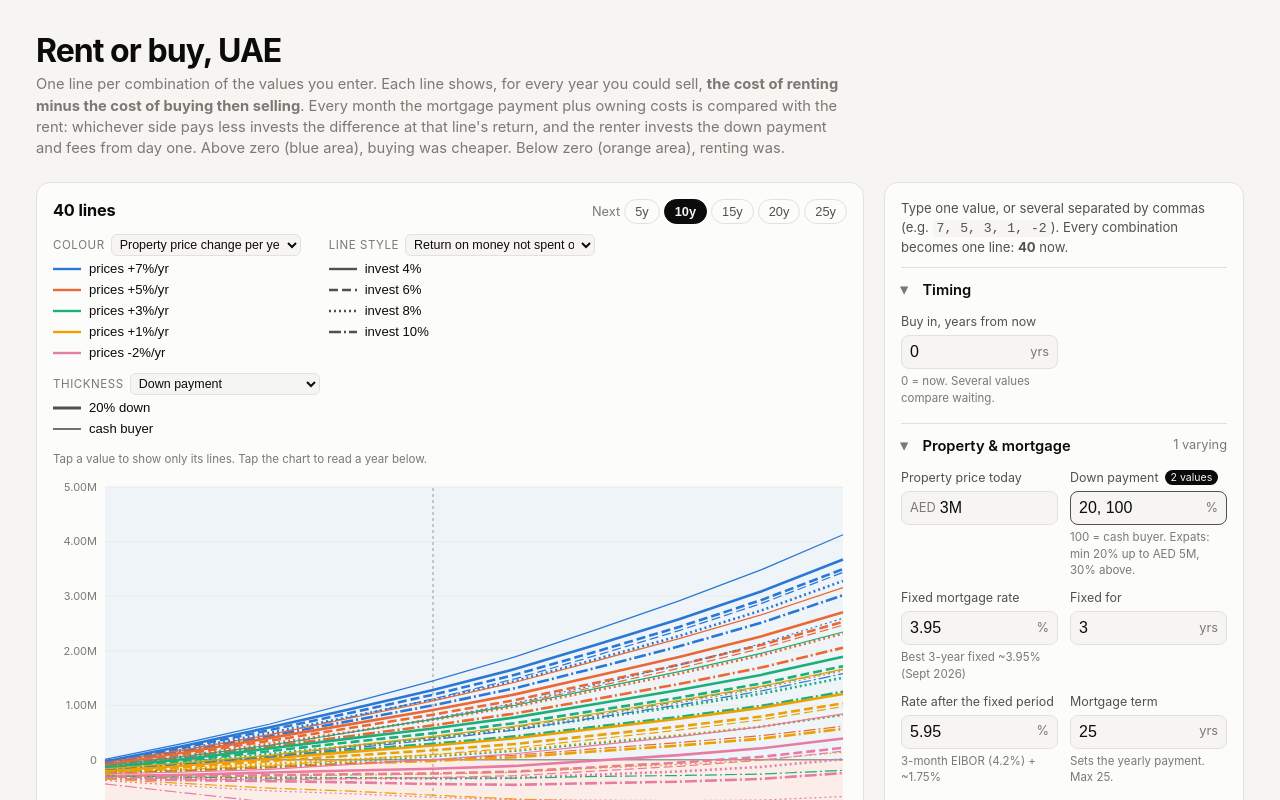
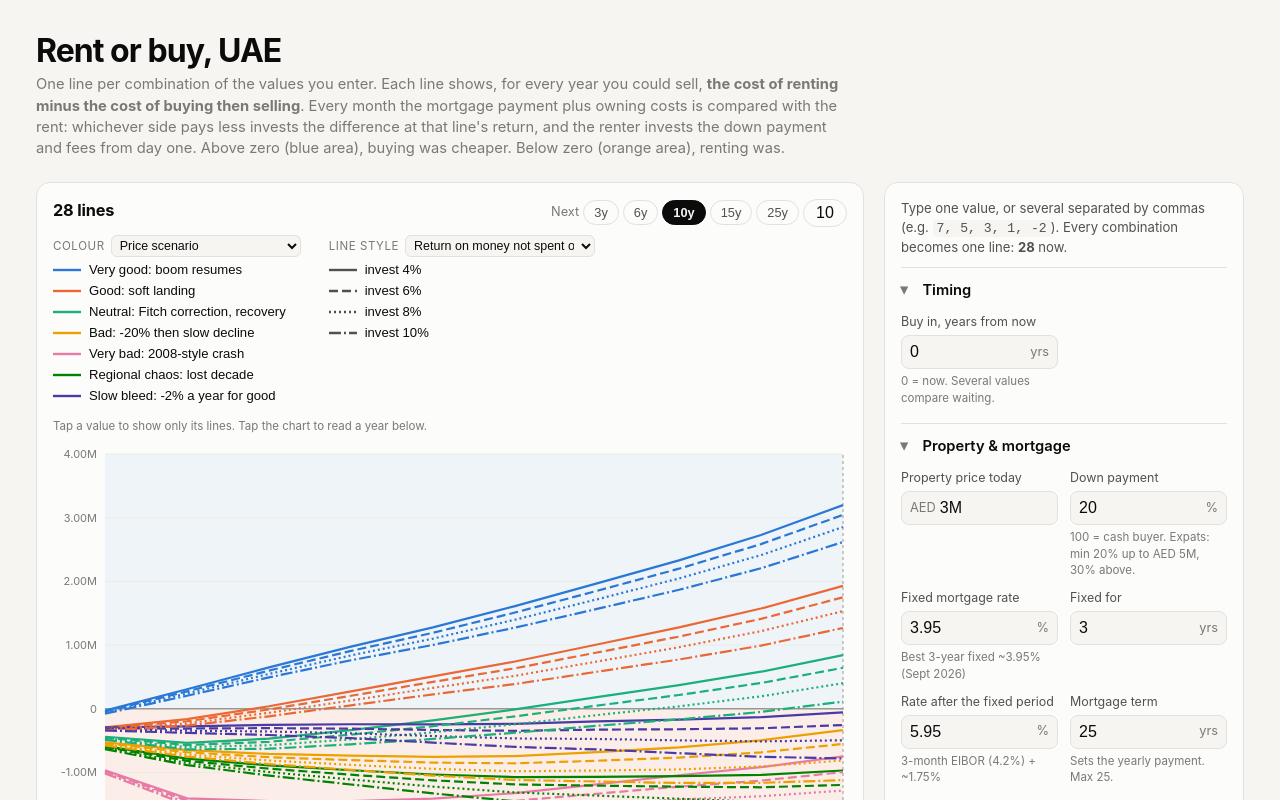
Before and after one commit to Zboule/rent-vs-buy-uae, a React (Vite) app: page / in a window 1280 px wide. Shown: the top 800 px of the page. Built offline with nearby package versions, Linux system fonts and the light colour scheme.

Commit message:
Researched price scenarios (very good to regional chaos, 2008 crash, slow bleed) as full yearly paths; horizon input; line names follow encodings
Co-Authored-By: Claude Opus 5.5 (1M context) <noreply@anthropic.com>
Claude-Session: https://claude.ai/code/session_01SGeUVgQihc8iY5aYodmd9q

```diff
--- a/src/App.tsx
+++ b/src/App.tsx
@@ -1,6 +1,6 @@
 import { useEffect, useMemo, useState } from 'react';
 import { CartesianGrid, Line, LineChart, ReferenceArea, ReferenceLine, ResponsiveContainer, XAxis, YAxis } from 'recharts';
-import { breakEvenOf, type Emirate, type ScenarioKey } from './engine';
+import { breakEvenOf, SCENARIOS, type Emirate, type ScenarioKey } from './engine';
 import {
   CYCLES, DEFAULT_CONFIG, EMIRATES, EM_FIELDS, EM_LABEL, FIELDS, MAX_LINES, NOW, lines, readConfig, writeConfig,
   type Config, type Dim, type Kind, type LineDef,
@@ -77,8 +77,11 @@ function Graph({ c, setC, res }: { c: Config; setC: (f: (o: Config) => Config) =
   const dimOf = (k: string) => varying.find((d) => d.key === k);
   const idx = (k: string, v: number | string) => (dimOf(k)?.values ?? []).indexOf(v as never);
 
+  // name each line in the order colour, style, thickness, then the rest
+  const order = [colorBy, styleBy, widthBy, ...vKeys].filter((k, i, a) => k && a.indexOf(k) === i);
   const styled: Styled[] = res.lines.map((l) => ({
     ...l,
+    name: order.filter((k) => l.parts[k]).map((k) => l.parts[k]).join(' · ') || 'Your inputs',
     color: colorBy ? COLORS[idx(colorBy, l.combo[colorBy]) % COLORS.length] : COLORS[0],
     dash: styleBy ? DASHES[idx(styleBy, l.combo[styleBy]) % DASHES.length] : '',
     width: widthBy ? WIDTHS[idx(widthBy, l.combo[widthBy]) % WIDTHS.length] : 2.2,
@@ -102,12 +105,13 @@ function Graph({ c, setC, res }: { c: Config; setC: (f: (o: Config) => Config) =
   });
 
   const [active, setActive] = useState<number | null>(null);
-  const activeYear = active != null && years.includes(active) ? active : years[Math.min(4, years.length - 1)];
+  // default to the end of the horizon: the question is usually 'where do I stand if I sell then'
+  const activeYear = active != null && years.includes(active) ? active : years[years.length - 1];
 
   if (!styled.length) {
     return (
       <section className="card">
-        <p className="muted">Enter at least one value in every field, and tick at least one emirate and one market cycle.</p>
+        <p className="muted">Enter at least one value in every field, and tick at least one emirate and one price scenario.</p>
       </section>
     );
   }
@@ -159,11 +163,21 @@ function Graph({ c, setC, res }: { c: Config; setC: (f: (o: Config) => Config) =
         {res.total > MAX_LINES && <span className="warn small">showing the first {MAX_LINES} of {res.total} combinations</span>}
         <div className="horizon" role="radiogroup" aria-label="Horizon">
           <span className="muted small">Next</span>
-          {[5, 10, 15, 20, 25].map((h) => (
+          {[3, 6, 10, 15, 25].map((h) => (
             <button key={h} className={c.horizon === h ? 'chip on' : 'chip'} onClick={() => setC((o) => ({ ...o, horizon: h }))}>
               {h}y
             </button>
           ))}
+          <input
+            className="hz-in"
+            inputMode="numeric"
+            aria-label="Years to show"
+            value={c.horizon}
+            onChange={(e) => {
+              const n = Math.round(Number(e.target.value));
+              if (n >= 1 && n <= 35) setC((o) => ({ ...o, horizon: n }));
+            }}
+          />
         </div>
       </div>
 
@@ -358,6 +372,42 @@ function Checks<T extends string>({
   );
 }
 
+function cumulative(key: ScenarioKey, years: number): number {
+  const sc = SCENARIOS.find((x) => x.key === key)!;
+  let v = 1;
+  for (let y = 0; y < years; y++) v *= 1 + (sc.path[y] ?? sc.tail);
+  return v - 1;
+}
+
+function ScenarioPicker({ value, onChange }: { value: ScenarioKey[]; onChange: (v: ScenarioKey[]) => void }) {
+  const all = CYCLES.map((x) => x.key);
+  const fmt = (x: number) => `${x >= 0 ? '+' : ''}${Math.round(x * 100)}%`;
+  return (
+    <div className="field">
+      <span className="field-l">
+        Price scenario
+        {value.length > 1 && <span className="badge">{value.length} values</span>}
+      </span>
+      <div className="scen-head muted"><span /><span>price after 3y · 6y · 10y</span></div>
+      {CYCLES.map((sc) => {
+        const on = value.includes(sc.key);
+        return (
+          <label key={sc.key} className={on ? 'scen on' : 'scen'}>
+            <input type="checkbox" checked={on} onChange={() => onChange(all.filter((k) => (k === sc.key ? !on : value.includes(k))))} />
+            <span className="scen-t">
+              <span className="scen-l">{sc.label}</span>
+              {sc.key !== 'trend' && (
+                <span className="scen-c">{fmt(cumulative(sc.key, 3))} · {fmt(cumulative(sc.key, 6))} · {fmt(cumulative(sc.key, 10))}</span>
+              )}
+              <span className="hint">{sc.note}</span>
+            </span>
+          </label>
+        );
+      })}
+    </div>
+  );
+}
+
 function ConfigForm({ c, setC, total }: { c: Config; setC: (f: (o: Config) => Config) => void; total: number }) {
   const groups = [...new Set(FIELDS.map((f) => f.group))];
   const setList = (k: string, v: number[]) => setC((o) => ({ ...o, lists: { ...o.lists, [k]: v } }));
@@ -382,13 +432,7 @@ function ConfigForm({ c, setC, total }: { c: Config; setC: (f: (o: Config) => Co
             ))}
             {g === 'Market' && (
               <div className="span2">
-                <Checks<ScenarioKey>
-                  label="Market cycle on top of the trend"
-                  all={CYCLES.map((s) => s.key)}
-                  value={c.cycles}
-                  name={(k) => CYCLES.find((s) => s.key === k)!.label}
-                  onChange={(v) => setC((o) => ({ ...o, cycles: v }))}
-                />
+                <ScenarioPicker value={c.cycles} onChange={(v) => setC((o) => ({ ...o, cycles: v }))} />
               </div>
             )}
           </div>
--- a/src/config.ts
+++ b/src/config.ts
@@ -38,8 +38,8 @@ export const FIELDS: FieldDef[] = [
   { key: 'rentAgentPct', label: 'Agent fee per move', kind: 'pct', group: 'Renting', hint: '% of annual rent, + VAT', tag: (v) => `rent agent ${pc(v)}` },
   { key: 'moveCost', label: 'Other costs per move', kind: 'aed', group: 'Renting', tag: (v) => `move ${abbr(v)}` },
 
-  { key: 'priceGrowth', label: 'Property price change per year', kind: 'pct', group: 'Market', hint: 'Optimistic to pessimistic, e.g. 7, 5, 3, 1, -2', tag: (v) => `prices ${sg(v)}/yr` },
-  { key: 'rentFollows', label: 'Rents follow crashes/booms by', kind: 'pct', group: 'Market', hint: 'Only matters with a market cycle', tag: (v) => `rents follow ${pc(v)}` },
+  { key: 'rentFollows', label: 'Rents follow price swings by', kind: 'pct', group: 'Market', hint: 'In 2009 rents fell ~30% while prices fell ~50%: about 60%', tag: (v) => `rents follow ${pc(v)}` },
+  { key: 'priceGrowth', label: 'Constant trend, per year', kind: 'pct', group: 'Market', hint: 'Only for the "Constant trend" scenario', tag: (v) => `prices ${sg(v)}/yr` },
 
   { key: 'investReturn', label: 'Return on money not spent on the home', kind: 'pct', group: 'Opportunity cost', hint: 'What the down payment, fees and monthly savings would earn invested', tag: (v) => `invest ${pc(v)}` },
   { key: 'investTax', label: 'Tax on that return', kind: 'pct', group: 'Opportunity cost', hint: '0 in the UAE', tag: (v) => `tax ${pc(v)}` },
@@ -73,7 +73,7 @@ export const EM_FIELDS: { key: string; label: string; kind: Kind }[] = [
 
 export const EMIRATES: Emirate[] = ['DXB', 'AUH'];
 export const EM_LABEL: Record<Emirate, string> = { DXB: 'Dubai', AUH: 'Abu Dhabi' };
-export const CYCLES = SCENARIOS.filter((s) => s.key !== 'custom');
+export const CYCLES = SCENARIOS;
 
 export interface Config {
   lists: Record<string, number[]>;
@@ -92,19 +92,18 @@ export const DEFAULT_CONFIG: Config = {
   lists: {
     ...Object.fromEntries(FIELDS.map((f) => [f.key, [f.key === 'buyYear' ? 0 : P[f.key]]])),
     price: [3_000_000],
-    downPct: [0.2, 1],
+    downPct: [0.2],
     rent: [240_000],
     rentGrowth: [0.05],
-    priceGrowth: [0.07, 0.05, 0.03, 0.01, -0.02],
     investReturn: [0.04, 0.06, 0.08, 0.1],
   },
   emirates: ['DXB'],
-  cycles: ['steady'],
+  cycles: ['veryGood', 'good', 'neutral', 'bad', 'veryBad', 'chaos', 'bleed'],
   emFees: Object.fromEntries(
     EMIRATES.map((e) => [e, Object.fromEntries(EM_FIELDS.map((f) => [f.key, ({ ...P, ...PRESETS[e] } as Record<string, number>)[f.key]]))]),
   ) as Record<Emirate, Record<string, number>>,
   horizon: 10,
-  colorBy: 'priceGrowth',
+  colorBy: 'cycle',
   styleBy: 'investReturn',
   widthBy: 'downPct',
 };
@@ -122,19 +121,27 @@ export function dims(c: Config): Dim[] {
   return [
     ...FIELDS.map((f) => ({ key: f.key, label: f.label, values: c.lists[f.key], tag: (v: number | string) => f.tag(v as number) })),
     { key: 'emirate', label: 'Emirate', values: c.emirates, tag: (v: number | string) => EM_LABEL[v as Emirate] },
-    { key: 'cycle', label: 'Market cycle', values: c.cycles, tag: (v: number | string) => CYCLES.find((s) => s.key === v)!.label },
+    { key: 'cycle', label: 'Price scenario', values: c.cycles, tag: (v: number | string) => CYCLES.find((s) => s.key === v)!.label },
   ];
 }
 
 export const MAX_LINES = 160;
 
 // options that only exist when there is a loan: a cash buyer ignores them
+// options a combination ignores: the constant trend only applies to the "trend" scenario,
+// rentFollows only to the others
+const ignored = (combo: Record<string, number | string>) => [
+  ...((combo.downPct as number) >= 1 ? LOAN_KEYS : []),
+  ...(combo.cycle === 'trend' ? ['rentFollows'] : ['priceGrowth']),
+];
 const LOAN_KEYS = ['fixedRate', 'fixedYears', 'varRate', 'term', 'bankFeePct', 'lifeInsPct', 'earlySettlePct', 'earlySettleCap'];
 
 export interface LineDef {
   id: string;
   combo: Record<string, number | string>;
   name: string;
+  /** the name's pieces by option key, for reordering */
+  parts: Record<string, string>;
   buyYear: number;
   rows: SellRow[];
   paymentYear: number; // mortgage payments in the first year
@@ -144,15 +151,15 @@ export interface LineDef {
 export function lines(c: Config): { lines: LineDef[]; total: number; varying: Dim[] } {
   const ds = dims(c);
   const varying = ds.filter((d) => d.values.length > 1);
-  const total = ds.reduce((n, d) => n * Math.max(1, d.values.length), 1);
   if (ds.some((d) => d.values.length === 0)) return { lines: [], total: 0, varying };
+  let total = 0;
 
   const out: LineDef[] = [];
   const walk = (i: number, combo: Record<string, number | string>) => {
-    if (out.length >= MAX_LINES) return;
     if (i === ds.length) {
       // a cash buyer with several terms/rates would draw identical lines: keep only the first
-      if ((combo.downPct as number) >= 1 && LOAN_KEYS.some((k) => combo[k] !== c.lists[k][0])) return;
+      if (ignored(combo).some((k) => combo[k] !== c.lists[k][0])) return;
+      if (++total > MAX_LINES) return;
       const em = combo.emirate as Emirate;
       const p = {
         ...DEFAULTS,
@@ -167,11 +174,10 @@ export function lines(c: Config): { lines: LineDef[]; total: number; varying: Di
       out.push({
         id: `l${out.length}`,
         combo: { ...combo },
-        name:
-          varying
-            .filter((d) => !((combo.downPct as number) >= 1 && LOAN_KEYS.includes(d.key)))
-            .map((d) => d.tag(combo[d.key]))
-            .join(' · ') || 'Your inputs',
+        name: '',
+        parts: Object.fromEntries(
+          varying.filter((d) => !ignored(combo).includes(d.key)).map((d) => [d.key, d.tag(combo[d.key])]),
+        ),
         buyYear: X,
         rows: b.rows,
         paymentYear: b.monthlyPayment * 12,
--- a/src/engine.ts
+++ b/src/engine.ts
@@ -64,40 +64,67 @@ export interface Params {
 
 export const VAT = 0.05;
 
-export type ScenarioKey = 'steady' | 'crash08' | 'slump14' | 'boomBust' | 'custom';
+export type ScenarioKey = 'trend' | 'veryGood' | 'good' | 'neutral' | 'bad' | 'veryBad' | 'chaos' | 'bleed';
 
 export interface Scenario {
   key: ScenarioKey;
   label: string;
   note: string;
-  /** added to the base growth, per year from today (year 0 = the coming year) */
-  shocks: number[];
+  /** yearly price change, year 0 = the coming year */
+  path: number[];
+  /** yearly price change after the path runs out */
+  tail: number;
 }
 
-// Shocks sit on top of the base growth. Loosely modelled on Dubai's real cycles:
-// 2008-09 (prices roughly halved within ~18 months), 2014-2020 (a long ~30% grind down).
+// Full price paths, researched Sept 2026. Context: prices already 4-7% off the 2025 peak after
+// the Iran war; 150-210k units handing over 2025-27 (Fitch: correction up to 15%, Moody's: modest
+// correction from 2026). History: 2008-09 fell 45-60% peak to trough in ~18 months; 2014-2020 slid
+// 25-30% over ~6 years. Rents follow price swings partly (see rentFollows).
 export const SCENARIOS: Scenario[] = [
-  { key: 'steady', label: 'Steady', note: 'Base growth every year, no cycle.', shocks: [] },
   {
-    key: 'crash08',
-    label: '2008-style crash in 3 years',
-    note: 'Prices fall ~45% over years 4-5, then climb back to the trend by year 10.',
-    shocks: [0, 0, 0, -0.3, -0.22, 0.05, 0.15, 0.2, 0.2, 0.1],
+    key: 'veryGood', label: 'Very good: boom resumes',
+    note: 'Conflict ends fast, inflows of wealthy residents return, supply is absorbed. About +45% in 6 years.',
+    path: [0.07, 0.08, 0.07, 0.06, 0.05, 0.05], tail: 0.04,
   },
   {
-    key: 'slump14',
-    label: '2014-style slow slump',
-    note: 'Six years of ~5% yearly declines from year 2, then five strong years back to the trend.',
-    shocks: [0, -0.08, -0.08, -0.08, -0.08, -0.08, -0.08, 0.1, 0.1, 0.1, 0.1, 0.1],
+    key: 'good', label: 'Good: soft landing',
+    note: 'A small dip as the supply wave lands, then steady growth. About +19% in 6 years.',
+    path: [-0.02, 0.02, 0.04, 0.05, 0.05, 0.04], tail: 0.035,
   },
   {
-    key: 'boomBust',
-    label: 'Boom now, bust later',
-    note: 'Two more hot years, then a correction in years 4-6 that never fully recovers.',
-    shocks: [0.08, 0.06, 0, -0.12, -0.12, -0.08],
+    key: 'neutral', label: 'Neutral: Fitch correction, recovery',
+    note: 'The 10-15% correction the rating agencies expect over 2 years, then back to normal growth. About -13% by year 3, -3% in 6 years.',
+    path: [-0.07, -0.06, 0.0, 0.03, 0.04, 0.04], tail: 0.03,
   },
-  { key: 'custom', label: 'Custom (edit each year)', note: 'Set every year yourself below.', shocks: [] },
+  {
+    key: 'bad', label: 'Bad: -20% then slow decline',
+    note: 'Like 2014-2020: a 20% fall over 3 years, then years of drift lower before a weak recovery. About -25% in 6 years.',
+    path: [-0.1, -0.07, -0.05, -0.03, -0.02, -0.01, 0.0, 0.01, 0.02], tail: 0.025,
+  },
+  {
+    key: 'veryBad', label: 'Very bad: 2008-style crash',
+    note: 'Prices fall ~45% within 2 years, then a slow rebuild. Still about -39% after 6 years.',
+    path: [-0.25, -0.22, -0.04, 0.0, 0.03, 0.05, 0.06, 0.06], tail: 0.04,
+  },
+  {
+    key: 'chaos', label: 'Regional chaos: lost decade',
+    note: 'The conflict drags on, expats leave, no recovery for 10 years. About -35% in 6 years, -37% in 10.',
+    path: [-0.12, -0.1, -0.07, -0.05, -0.04, -0.03, -0.02, -0.01, -0.01, 0.0], tail: 0.01,
+  },
+  {
+    key: 'bleed', label: 'Slow bleed: -2% a year for good',
+    note: 'No crash, just a long structural decline (oversupply that never clears). About -11% in 6 years.',
+    path: [], tail: -0.02,
+  },
+  {
+    key: 'trend', label: 'Constant trend (your %)',
+    note: 'The price change per year you enter, every year.',
+    path: [], tail: 0,
+  },
 ];
+
+/** the long-run growth rents are measured against: at this price change rents grow at rentGrowth */
+export const NEUTRAL_GROWTH = 0.03;
 
 export const PRESETS: Record<Emirate, Partial<Params>> = {
   DXB: {
@@ -153,7 +180,7 @@ export const DEFAULTS: Params = {
   rentAgentPct: 0.05,
   moveCost: 8_000,
   priceGrowth: 0.03,
-  scenario: 'steady',
+  scenario: 'trend',
   rentFollows: 0.6,
   investReturn: 0.07,
   investTax: 0,
@@ -163,19 +190,18 @@ export const DEFAULTS: Params = {
 };
 
 /** Yearly price and rent growth for years 0..n-1 from today. */
-export function marketPath(p: Params, custom: number[], n: number) {
-  const sc = SCENARIOS.find((s) => s.key === p.scenario) ?? SCENARIOS[0];
+export function marketPath(p: Params, _custom: number[], n: number) {
+  const sc = SCENARIOS.find((s) => s.key === p.scenario) ?? SCENARIOS[SCENARIOS.length - 1];
   const price: number[] = [];
   const rent: number[] = [];
   for (let y = 0; y < n; y++) {
-    if (p.scenario === 'custom') {
-      const g = custom[y] ?? p.priceGrowth;
+    if (sc.key === 'trend') {
+      price.push(p.priceGrowth);
+      rent.push(p.rentGrowth);
+    } else {
+      const g = sc.path[y] ?? sc.tail;
       price.push(g);
-      rent.push(p.rentGrowth + (g - p.priceGrowth) * p.rentFollows);
-    } else {
-      const s = sc.shocks[y] ?? 0;
-      price.push(p.priceGrowth + s);
-      rent.push(p.rentGrowth + s * p.rentFollows);
+      rent.push(p.rentGrowth + (g - NEUTRAL_GROWTH) * p.rentFollows);
     }
   }
   return { price, rent };
--- a/src/styles.css
+++ b/src/styles.css
@@ -226,3 +226,11 @@ h2 { font-size: 1.02rem; margin: 0 0 4px; letter-spacing: -0.01em; }
 .notes p { font-size: 0.82rem; color: var(--text2); margin: 6px 0; }
 .horizon { margin-left: auto; display: flex; align-items: center; gap: 4px; }
 .horizon .chip { padding: 4px 10px; font-size: 0.8rem; }
+.hz-in { width: 44px; border: 1px solid var(--border); background: var(--panel); color: var(--text); border-radius: 999px; padding: 4px 8px; font-size: 16px; text-align: center; }
+.scen { display: flex; gap: 8px; align-items: flex-start; padding: 6px 0; border-bottom: 1px solid var(--grid); cursor: pointer; color: var(--muted); }
+.scen.on { color: var(--text); }
+.scen input { margin-top: 3px; accent-color: var(--text); width: 16px; height: 16px; flex: none; }
+.scen-t { display: flex; flex-direction: column; gap: 1px; min-width: 0; }
+.scen-l { font-size: 0.86rem; font-weight: 600; }
+.scen-c { font-size: 0.78rem; font-variant-numeric: tabular-nums; color: var(--text2); }
+.scen-head { font-size: 0.7rem; }
```
Also changed, not shown: 1 other file (tests, documents, lock files or other folders).
